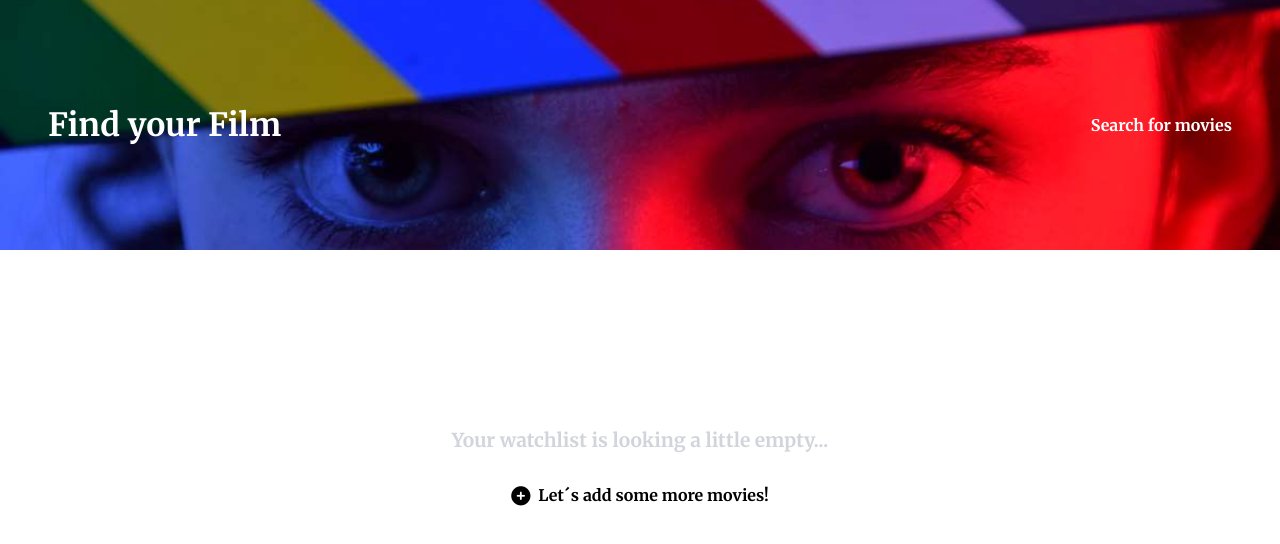
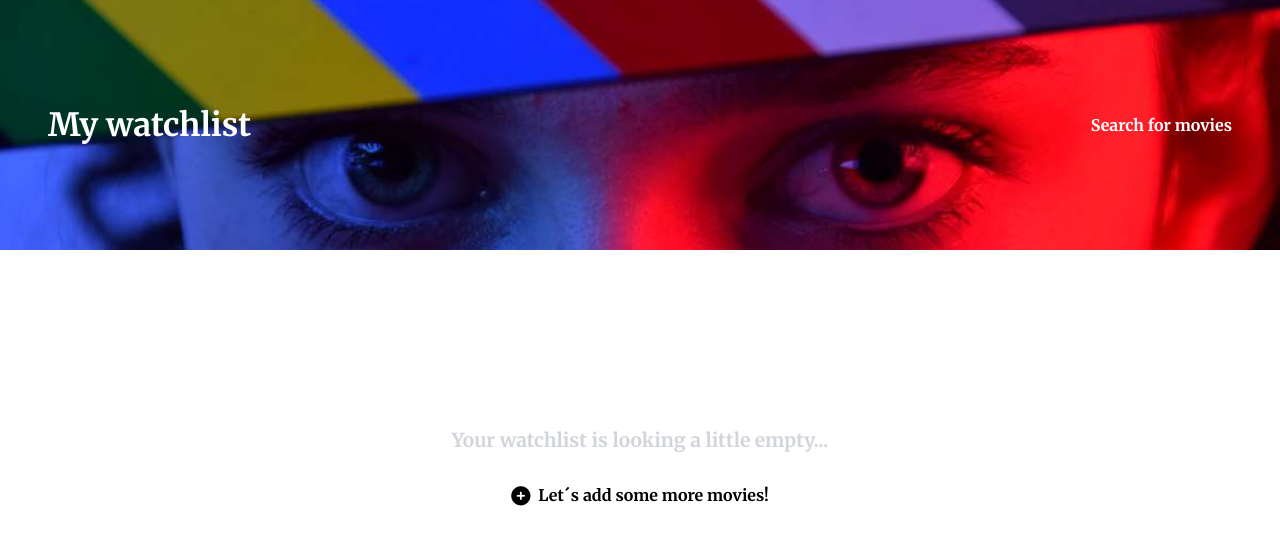
Before and after one commit to TomGinger/movie-watchlist, a website built with Vite: page watch-list.html in a window 1280 px wide. Built offline with nearby package versions, Linux system fonts and the light colour scheme.

Commit message:
removing typo

```diff
--- a/watch-list.html
+++ b/watch-list.html
@@ -10,7 +10,7 @@
     <body>
         <div class="container">
             <header>
-                    <h1>Find your Film</h1>
+                    <h1>My watchlist</h1>
                     <a href="index.html">Search for movies</a>
             </header>
             <main>
```
